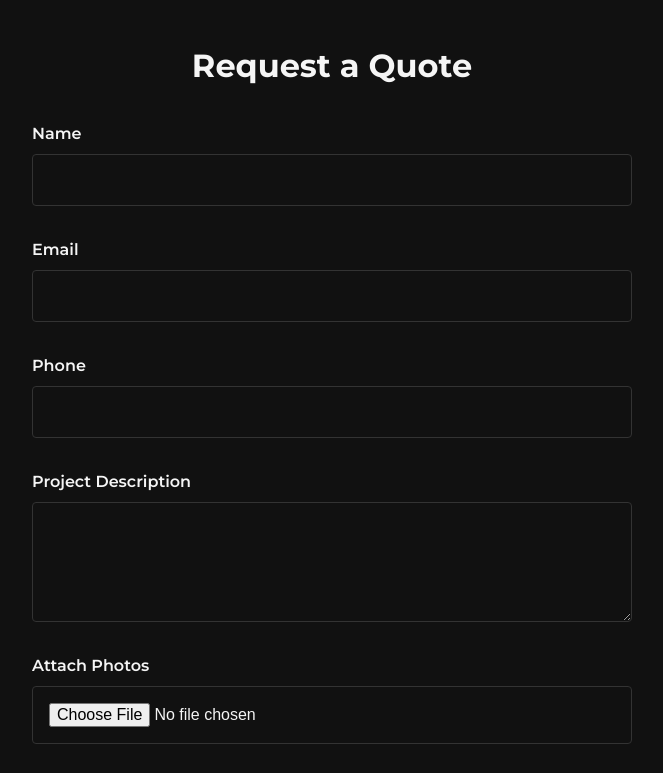
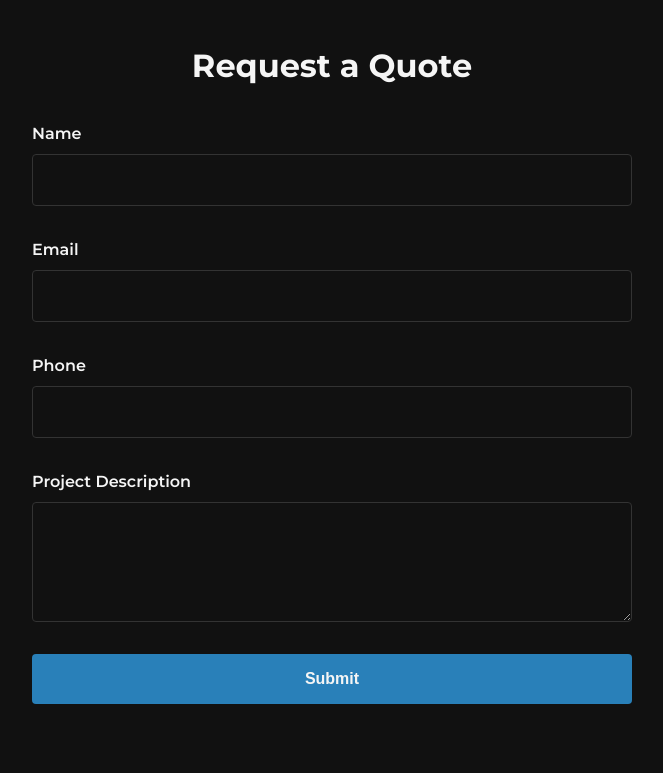
Before and after one commit to Jlo2412/loncon-website, a plain HTML site: page index.html in a window 1280 px wide. Shown: the part 1320-2093 px from the top of the page, without its empty margins (308-971 px from the left). Drawn offline with Linux system fonts and the light colour scheme.

Commit message:
Update index.html

```diff
--- a/index.html
+++ b/index.html
@@ -205,7 +205,6 @@
     .form-group input[type="text"],
     .form-group input[type="email"],
     .form-group input[type="tel"],
-    .form-group input[type="file"],
     .form-group textarea {
       background: transparent;
       border: 1px solid #333;
@@ -321,7 +320,7 @@
   <section class="form-section" id="quote">
     <div class="container">
       <h2>Request a Quote</h2>
-      <form id="quoteForm" action="https://formspree.io/f/xanbzwla" method="POST" enctype="multipart/form-data">
+      <form id="quoteForm" action="https://formspree.io/f/xanbzwla" method="POST">
         <div class="form-group">
           <label for="name">Name</label>
           <input type="text" id="name" name="name" required>
@@ -337,10 +336,6 @@
         <div class="form-group">
           <label for="desc">Project Description</label>
           <textarea id="desc" name="description" required></textarea>
-        </div>
-        <div class="form-group">
-          <label for="attachment">Attach Photos</label>
-          <input type="file" id="attachment" name="photos" accept="image/*">
         </div>
 
         <!-- Formspree Hidden Fields -->
```
